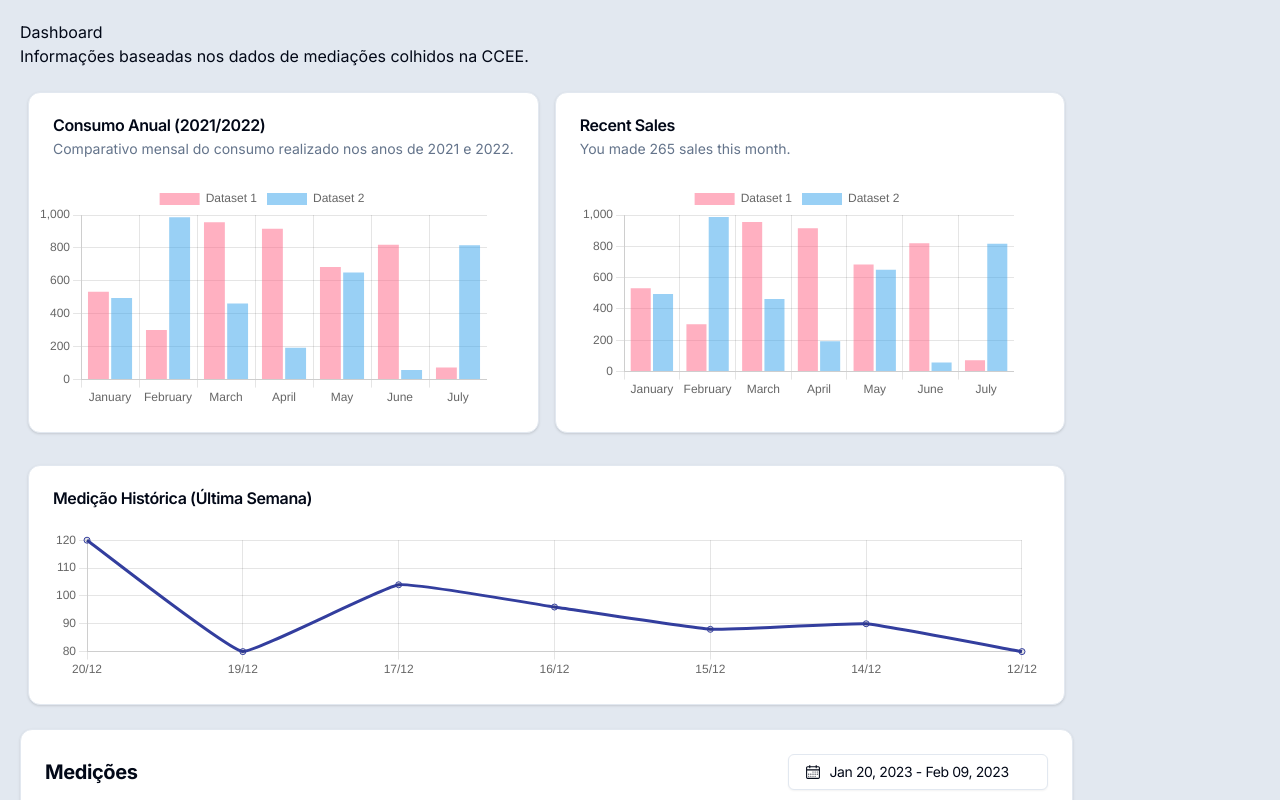
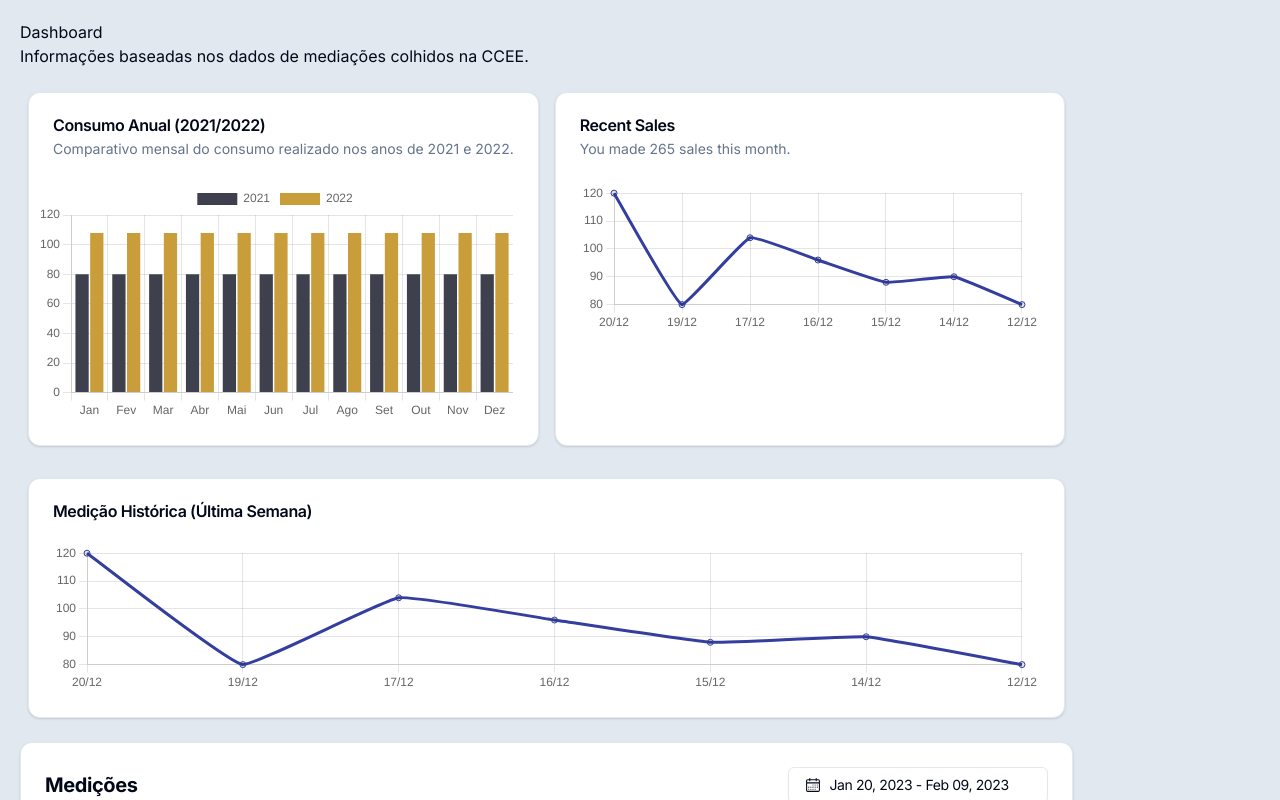
Before and after one commit to gabriellennon/energy-dash, a Next.js app: page / in a window 1280 px wide. Shown: the top 800 px of the page. Built offline with nearby package versions, Linux system fonts and the light colour scheme; data requests are answered from the project's data file.

Commit message:
refactor: adjust code content add new component bar chat

```diff
--- /dev/null
+++ b/db.json
@@ -0,0 +1,46 @@
+{
+    "measurement": [
+        {
+            "id": "6ca9116e-1751-4b8f-b716-a3f12632d13a",
+            "reference": "31/12/2022",
+            "year": 2022,
+            "month": 12,
+            "day": 31,
+            "hour": 1,
+            "consumption": 107.782849,
+            "agent": "E-STATION",
+            "meter": "STSTSTSTSTSTST",
+            "origin": "COLETA DIÁRIA",
+            "intervalInMinutes": 60,
+            "isEstimated": false
+        },
+        {
+            "id": "9aswd98a-1751-4b8f-b716-a8ja2632d13a",
+            "reference": "20/11/2021",
+            "year": 2021,
+            "month": 11,
+            "day": 20,
+            "hour": 1,
+            "consumption": 80,
+            "agent": "E-STATION",
+            "meter": "STSTSTSTSTSTST",
+            "origin": "COLETA DIÁRIA",
+            "intervalInMinutes": 60,
+            "isEstimated": false
+        },
+        {
+            "id": "asvn12f6-1751-4b8f-b716-b3g12632d13a",
+            "reference": "31/12/2021",
+            "year": 2021,
+            "month": 12,
+            "day": 31,
+            "hour": 1,
+            "consumption": 80,
+            "agent": "E-STATION",
+            "meter": "STSTSTSTSTSTST",
+            "origin": "COLETA DIÁRIA",
+            "intervalInMinutes": 60,
+            "isEstimated": false
+        }
+    ]
+}
--- a/package.json
+++ b/package.json
@@ -6,17 +6,19 @@
     "dev": "next dev",
     "build": "next build",
     "start": "next start",
-    "lint": "next lint"
+    "fake-back": "npx json-server db.json"
   },
   "dependencies": {
     "@radix-ui/react-icons": "^1.3.0",
     "@radix-ui/react-popover": "^1.0.7",
     "@radix-ui/react-slot": "^1.0.2",
     "@types/chart.js": "^2.9.41",
+    "axios": "^1.6.5",
     "chart.js": "^4.4.1",
     "class-variance-authority": "^0.7.0",
     "clsx": "^2.1.0",
     "date-fns": "^3.2.0",
+    "json-server": "^1.0.0-alpha.21",
     "next": "14.0.4",
     "react": "^18",
     "react-chartjs-2": "^5.2.0",
--- a/src/app/page.tsx
+++ b/src/app/page.tsx
@@ -1,6 +1,5 @@
 "use client"
 import { Bar, Line } from 'react-chartjs-2';
-import { faker } from '@faker-js/faker';
 import {
   Chart as ChartJS,
   LineElement,
@@ -28,6 +27,10 @@ import {
   PaginationNext,
   PaginationPrevious,
 } from "@/components/ui/pagination"
+import { useCallback, useEffect, useState } from 'react';
+import { getMeasurement } from '@/services/measurement.service';
+import { TMeasurementEnergyObject } from '@/utils/types';
+import { ConsumptionBarChart } from '@/components/consumptionBarChart';
 
 
 ChartJS.register(
@@ -44,32 +47,8 @@ ChartJS.register(
 );
 
 export default function Home() {
-  const labels = ['January', 'February', 'March', 'April', 'May', 'June', 'July'];
-
-  const data = {
-    labels,
-    datasets: [
-      {
-        label: 'Dataset 1',
-        data: labels.map(() => faker.number.int({ min: 0, max: 1000 })),
-        backgroundColor: 'rgba(255, 99, 132, 0.5)',
-      },
-      {
-        label: 'Dataset 2',
-        data: labels.map(() => faker.number.int({ min: 0, max: 1000 })),
-        backgroundColor: 'rgba(53, 162, 235, 0.5)',
-      },
-    ],
-  };
-
-  const options = {
-    responsive: true,
-    plugins: {
-      legend: {
-        position: 'top' as const,
-      }
-    },
-  };
+  const [measurementData, setMeasurementData] = useState<TMeasurementEnergyObject[] | []>([]);
+  const [isLoading, setLoading] = useState(false);
 
   // @TO-DO: Ver como posso desabilitar as linhas verticais
   const optionsLine = {
@@ -80,23 +59,20 @@ export default function Home() {
         display: false
       }
     },
-    scales: {
-      yAxes: [{
-          ticks: {
-              // max: 3,
-              // min: 1,
-              // stepSize: 1,
-              callback: function(label: any, index: any, labels: any) {
-                  switch (label) {
-                      case 0:
-                          return `${label} (MWh)`;
-                      default:
-                        return `${label} (MWh)`;
-                  }
-              }
-          }
-      }],
-    }
+    // scales: {
+    //   yAxes: [{
+    //       ticks: {
+    //           callback: function(label: any, index: any, labels: any) {
+    //               switch (label) {
+    //                   case 0:
+    //                       return `${label} (MWh)`;
+    //                   default:
+    //                     return `${label} (MWh)`;
+    //               }
+    //           }
+    //       }
+    //   }],
+    // }
   };
 
   // @TO-DO: Pegar isso dinamicamente
@@ -112,13 +88,34 @@ export default function Home() {
     }]
   }
 
+  const getMeasurementData = useCallback(() => {
+    setLoading(true);
+    getMeasurement().then((response) => {
+      setMeasurementData(response.data);
+      localStorage.setItem('@MeasurementData', JSON.stringify(response.data));
+    })
+    .catch((error) => {
+      console.log(error);
+    })
+    .finally(() => {
+      setLoading(false);
+    })
+  },[])
+
+  useEffect(() => {
+    const measurementDataStorage = localStorage.getItem('@MeasurementData');
+
+    if(measurementDataStorage){
+      setMeasurementData(JSON.parse(measurementDataStorage))
+    } getMeasurementData()
+  }, [getMeasurementData])
+
   return (
     <main className="flex min-h-screen flex-col items-start p-5 bg-slate-200">
       <div>
         <h1>Dashboard</h1>
         <p>Informações baseadas nos dados de mediações colhidos na CCEE.</p>
       </div>
-      {/* <Line data={data} options={options}></Line> */}
       <section className="flex-1 space-y-4 pt-4">
         <div className='p-2 grid gap-4 grid-cols-2'>
           <Card>
@@ -129,7 +126,11 @@ export default function Home() {
               </CardDescription>
             </CardHeader>
             <CardContent className="pl-2">
-              <Bar data={data} options={options} />
+              {isLoading ? (
+                <div>carregando</div>
+              ): (
+                <ConsumptionBarChart measurementData={measurementData} />
+              )}
             </CardContent>
           </Card>
           <Card>
@@ -140,7 +141,14 @@ export default function Home() {
               </CardDescription>
             </CardHeader>
             <CardContent>
-              <Bar data={data} options={options} />
+              {isLoading ? (
+                <div>carregando</div>
+              ): (
+                <Line
+                  data={dataLineChat}
+                  options={optionsLine}
+                />
+              )}
             </CardContent>
           </Card>
         </div>
@@ -150,10 +158,14 @@ export default function Home() {
               <CardTitle>Medição Histórica (Última Semana)</CardTitle>
             </CardHeader>
             <CardContent className='max-h-72'>
+            {isLoading ? (
+                <div>carregando</div>
+              ): (
                 <Line
                   data={dataLineChat}
                   options={optionsLine}
                 />
+              )}
             </CardContent>
           </Card>
         </div>
@@ -170,6 +182,10 @@ export default function Home() {
               </CardTitle>
             </CardHeader>
             <CardContent className='max-h-72'>
+            {isLoading ? (
+                <div>carregando</div>
+              ): (
+                <>
                   <MeasurementTable />
                   <div className='mt-3'>
                     <Pagination>
@@ -189,6 +205,8 @@ export default function Home() {
                       </PaginationContent>
                     </Pagination>
                   </div>
+                </>
+              )}
             </CardContent>
           </Card>
         </div>
--- /dev/null
+++ b/src/components/consumptionBarChart.tsx
@@ -0,0 +1,58 @@
+import { generateConsumptionByYear, getRandomColor } from '@/utils/functions';
+import { TGroupedConsumptionPerYear, TMeasurementEnergyObject } from '@/utils/types';
+import { Bar } from 'react-chartjs-2';
+
+type TConsumptionBarChartProps = {
+    measurementData: TMeasurementEnergyObject[];
+}
+
+export const ConsumptionBarChart = ({ measurementData }: TConsumptionBarChartProps) => {
+    const labels = ['Jan', 'Fev', 'Mar', 'Abr', 'Mai', 'Jun', 'Jul', 'Ago', 'Set', 'Out', 'Nov', 'Dez'];
+
+    function generateYearsConsumption() {
+        const groupedConsumptionPerYear: TGroupedConsumptionPerYear = {};
+
+        measurementData.forEach((measurement) => {
+          const year = measurement.year;
+
+          if (!groupedConsumptionPerYear[year]) {
+            groupedConsumptionPerYear[year] = {
+              measurements: [],
+              consumptionsByMonth: {},
+            };
+          }
+          groupedConsumptionPerYear[year].measurements.push(measurement);
+
+           // Gera os dados dos meses apenas se o ano for igual
+          groupedConsumptionPerYear[year].consumptionsByMonth[year] = generateConsumptionByYear(measurement, year, labels);
+        });
+
+
+        const result = Object.entries(groupedConsumptionPerYear).map(([year, { consumptionsByMonth }]) => ({
+          label: year,
+          data: consumptionsByMonth[year],
+          backgroundColor: getRandomColor(),
+        }));
+
+        return result;
+    }
+
+    const data = {
+        labels,
+        datasets: generateYearsConsumption(),
+    };
+
+
+    const options = {
+        responsive: true,
+        plugins: {
+            legend: {
+                position: 'top' as const,
+            }
+        },
+    };
+
+    return (
+        <Bar data={data} options={options} />
+    )
+}
--- /dev/null
+++ b/src/services/api.ts
@@ -0,0 +1,6 @@
+import axios from "axios";
+
+
+export const api = axios.create({
+    baseURL: 'http://localhost:3000',
+})
--- /dev/null
+++ b/src/services/measurement.service.ts
@@ -0,0 +1,5 @@
+import { api } from "./api"
+
+export function getMeasurement() {
+    return api.get(`/measurement`);
+}
--- /dev/null
+++ b/src/utils/functions.ts
@@ -0,0 +1,22 @@
+import { faker } from '@faker-js/faker';
+
+export function getRandomColor() {
+    const letters = '0123456789ABCDEF';
+    let color = '#';
+
+    for (let i = 0; i < 6; i++) {
+      color += letters[Math.floor(Math.random() * 16)];
+    }
+
+    return color;
+}
+
+export function generateConsumptionByYear(measurement: any, year: any, labels: string[]) {
+    return labels.map((month) => {
+      if (measurement.year === year) {
+        return measurement.consumption;
+      } else {
+        return faker.number.int({ min: 0, max: 1000 });
+      }
+    });
+}
--- /dev/null
+++ b/src/utils/types.ts
@@ -0,0 +1,26 @@
+
+export type TMeasurementEnergyObject = {
+    id: string;
+    reference: string;
+    year: number;
+    month: number;
+    day: number;
+    hour: number
+    consumption: number;
+    agent: string;
+    meter: string;
+    origin: string;
+    intervalInMinutes: number;
+    isEstimated: boolean
+}
+
+type TConsumptionPerYearObject = {
+    measurements: TMeasurementEnergyObject[];
+    consumptionsByMonth: {
+      [year: string]: number[];
+    };
+  };
+
+export type TGroupedConsumptionPerYear = {
+    [year: string]: TConsumptionPerYearObject;
+}
```
Also changed, not shown: 1 other file (tests, documents, lock files or other folders). Lines whose indentation alone changed are shown as unchanged.
